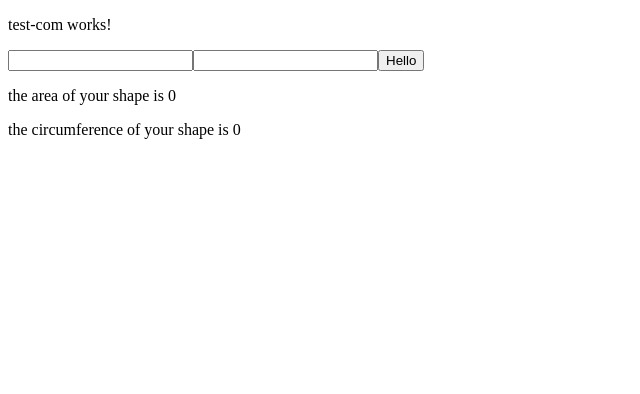
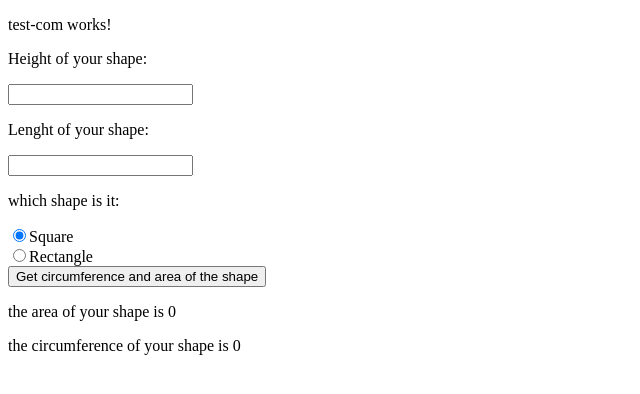
Before and after one commit to mart610k/AngularGeometry, an Angular app: page / in a window 1280 px wide. Shown: the top 394 px of the page, without its empty margins (0-640 px from the left). Built offline with nearby package versions, Linux system fonts and the light colour scheme.

Commit message:
Removed triangle. and added rectangle

```diff
--- a/src/app/shapes/square.ts
+++ b/src/app/shapes/square.ts
@@ -3,6 +3,7 @@ import { Shape } from "./shape";
 export class Square extends Shape {
 
     constructor (base : number, height :number) {
+
         super(base,height);
     }
 
--- a/src/app/shapes/triangle.ts
+++ /dev/null
@@ -1,11 +0,0 @@
-import {Shape} from "./shape";
-
-export class Triangle extends Shape {
-    constructor (base : number, height :number) {
-        super(base,height);
-    }
-
-    calcuateArea() : number {
-        return this._base * this._height / 2;
-    }
-}
--- a/src/app/test-com/test-com.component.html
+++ b/src/app/test-com/test-com.component.html
@@ -1,8 +1,14 @@
 <p>test-com works!</p>
-
-<input (change)="change($event)" type="number" name="heightID" id="HeightID">
-<input (change)="change($event)" type="number" name="lengthID" id="LengthID">
-<button (click)="doSomething()">Hello</button>
+<p>Height of your shape:</p>
+<input (change)="change($event)" type="number" name="heightID" id="HeightID"><br>
+<p>Lenght of your shape:</p>
+<input (change)="change($event)" type="number" name="lengthID" id="LengthID"><br>
+<p>which shape is it:</p>
+<input (change)="shapeChangeEvent($event)" checked=true type="radio" id="square" name="shape" value="square">
+<label for="square">Square</label><br>
+<input (change)="shapeChangeEvent($event)" type="radio" id="rectangle" name="shape" value="rectangle">
+<label for="rectangle">Rectangle</label><br>
+<button (click)="doSomething()">Get circumference and area of the shape</button>
 
 
 <p>the area of your shape is {{calculatedArea}}</p>
--- a/src/app/test-com/test-com.component.ts
+++ b/src/app/test-com/test-com.component.ts
@@ -1,6 +1,7 @@
 import { Component, OnInit } from '@angular/core';
-import { Triangle } from "../shapes/triangle";
+
 import { Square } from "../shapes/square";
+import { Rectangle } from "../shapes/rectangle"
 import { createLoweredSymbol } from '@angular/compiler';
 
 @Component({
@@ -13,11 +14,10 @@ export class TestComComponent implements OnInit {
   heightID : number;
   calculatedArea : number = 0 ;
   calculatedCircumference : number = 0;
-
+  shape : shapes = shapes.square;
 
   constructor() {
-    let triable = new Triangle(2,5);
-    console.log(triable.calcuateArea());
+    this.shape = shapes.square;
   }
 
   doSomething(): void{
@@ -44,7 +44,15 @@ export class TestComComponent implements OnInit {
 
   }
 
+  shapeChangeEvent(event){
+    this.shape = event.target.value;
+  }
+
   ngOnInit(): void {
   }
 
 }
+enum shapes{
+  rectangle,
+  square
+}
```
Also changed, not shown: 1 other file (tests, documents, lock files or other folders).
